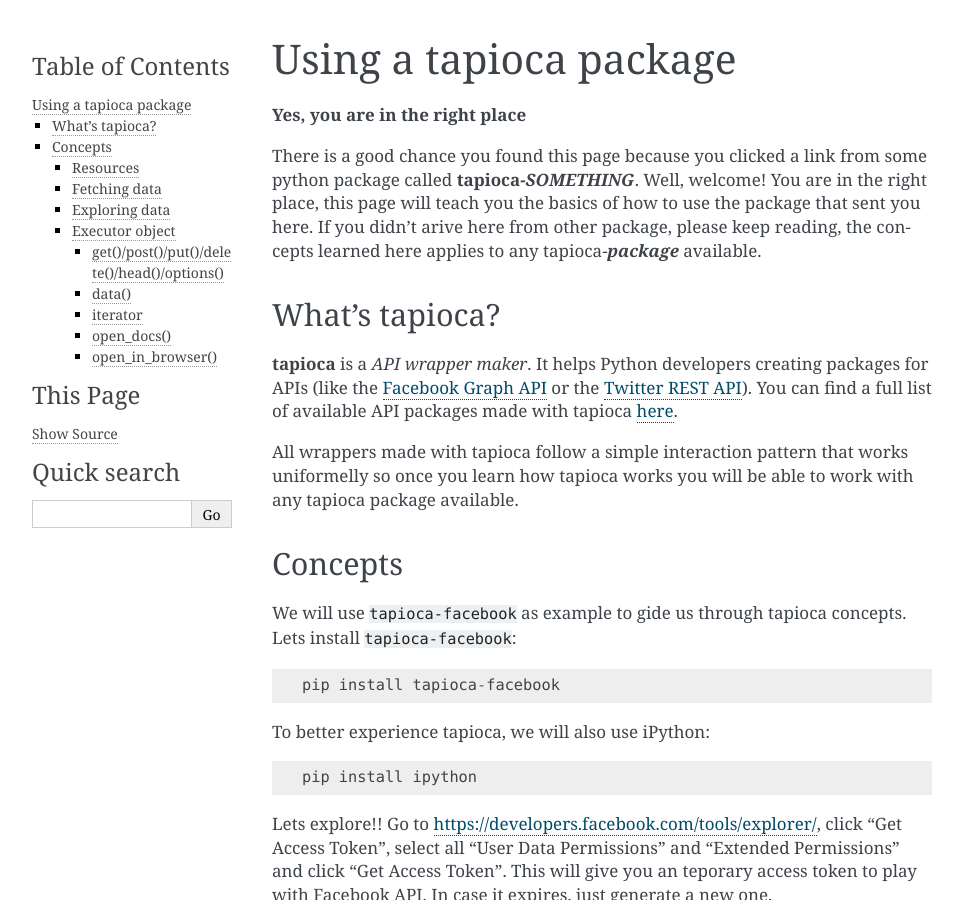
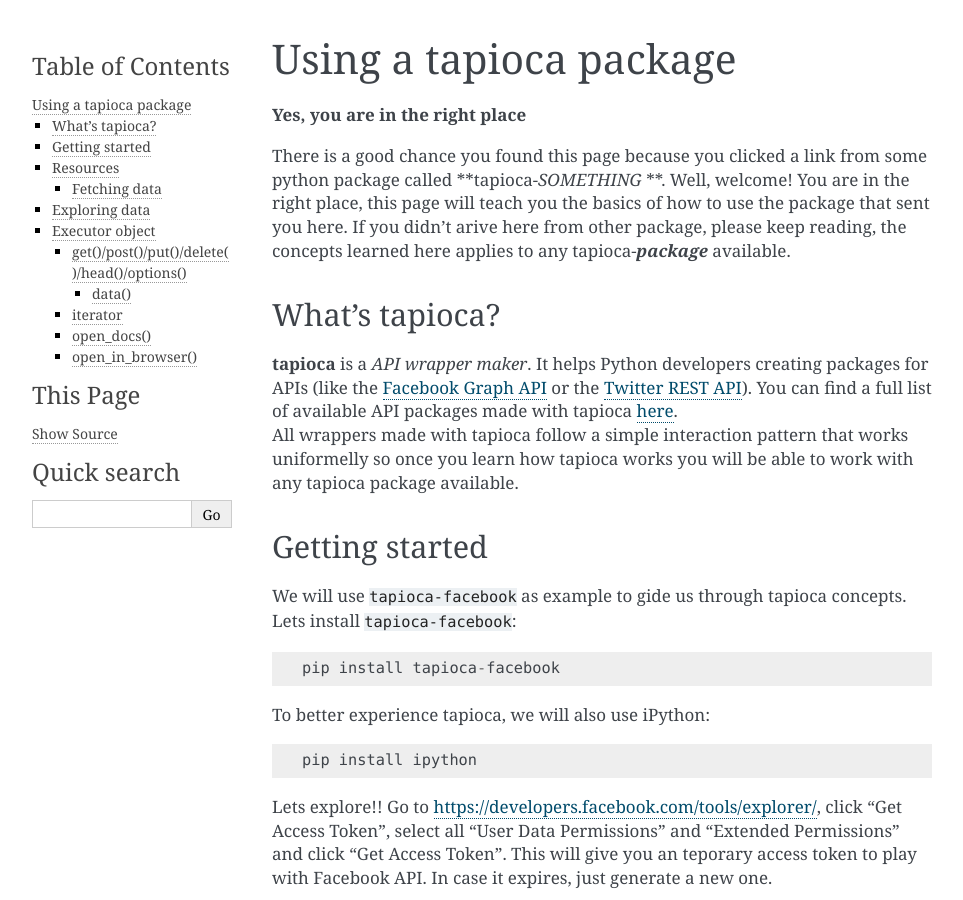
Before and after one commit to vintasoftware/tapioca-wrapper, a Sphinx documentation site: the page built from docs/quickstart.md, in a window 1280 px wide and 900 px high. Shown: the whole window, without its empty margins (148-1111 px from the left). Built offline with Sphinx 7.4.7, drawn with Linux system fonts in a browser that asks for light colours.

````diff
--- a/docs/quickstart.md
+++ b/docs/quickstart.md
@@ -2,27 +2,24 @@
 
 **Yes, you are in the right place**
 
-There is a good chance you found this page because you clicked a link from some python package called **tapioca-*SOMETHING***. Well, welcome! You are in the right place, this page will teach you the basics of how to use the package that sent you here. If you didn't arive here from other package, please keep reading, the concepts learned here applies to any tapioca-***package*** available.
+There is a good chance you found this page because you clicked a link from some python package called **tapioca-*SOMETHING* **. Well, welcome! You are in the right place, this page will teach you the basics of how to use the package that sent you here. If you didn't arive here from other package, please keep reading, the concepts learned here applies to any tapioca-***package*** available.
 
 ## What's tapioca?
 
 **tapioca** is a *API wrapper maker*. It helps Python developers creating packages for APIs (like the [Facebook Graph API](flavours.html#facebook) or the [Twitter REST API](flavours.html#twitter)). You can find a full list of available API packages made with tapioca [here](flavours.md).
-
 All wrappers made with tapioca follow a simple interaction pattern that works uniformelly so once you learn how tapioca works you will be able to work with any tapioca package available.
 
-## Concepts
+## Getting started
 
 We will use ```tapioca-facebook``` as example to gide us through tapioca concepts.
 Lets install ```tapioca-facebook```:
 ```
 pip install tapioca-facebook
 ```
-
 To better experience tapioca, we will also use iPython:
 ```
 pip install ipython
 ```
-
 Lets explore!!
 Go to [https://developers.facebook.com/tools/explorer/](https://developers.facebook.com/tools/explorer/), click "Get Access Token", select all "User Data Permissions" and "Extended Permissions" and click "Get Access Token". This will give you an teporary access token to play with Facebook API. In case it expires, just generate a new one.
 
@@ -44,7 +41,7 @@ api.object                       api.page_conversations           api.page_miles
 ...
 ```
 
-### Resources
+## Resources
 
 Those are the available endpoints for the facebook API. As we can see there is one called: ```user_likes```, lets take a closer look.
 
@@ -84,7 +81,7 @@ OUT [9]: {
 }
 ```
 
-### Exploring data
+## Exploring data
 
 We can also expore the returned data using the iPython ```tab``` auto-complete
 
@@ -93,7 +90,7 @@ In [9]: likes.
 likes.data    likes.paging
 ```
 
-### Executor object
+## Executor object
 
 Whenever you use brackets, Tapioca will return to you an ```Executor``` object. You will use the executor every time you want to perform an action over data you possess.
 
@@ -101,7 +98,7 @@ An example was when we filled url params for the ```user_likes``` resource (call
 
 Here is the list of the methods available in a ``TapiocaClientExecutor``:
 
-#### get()/post()/put()/delete()/head()/options()
+### get()/post()/put()/delete()/head()/options()
 
 Tapioca uses [requests](http://docs.python-requests.org/en/latest/) library to make requests, so http methods will work just the same.
 ``` python
@@ -124,7 +121,7 @@ IN [11]: likes.data().data()
 OUT [12]: [...]
 ```
 
-#### iterator
+### iterator
 
 Many APIs use paging concept to provide large amounts of data. This way data is returned in multiple requests avoing a single long request.
 tapioca is buit to provide easy way to access paged data using iterators:
@@ -137,7 +134,7 @@ for like in likes:
 ```
 This will keep fetching user likes until there are none left.
 
-#### open_docs()
+### open_docs()
 
 If you are accessing a resource, you can call ```open_docs``` to open resource documentation in browser:
 
@@ -145,6 +142,6 @@ If you are accessing a resource, you can call ```open_docs``` to open resource d
 api.user_likes().open_docs()
 ```
 
-#### open_in_browser()
+### open_in_browser()
 
 Whenever the data contained in Tapioca object is a URL, you can open it in browser by using the ```open_in_browser``` method.
````
Also changed, not shown: docs/about.md (+1 -1 lines), docs/index.md (+0 -5 lines), mkdocs.yml (added, +8 -0 lines), docs/static/tapioca.jpg (renamed from docs/source/_static/tapioca.jpg).
